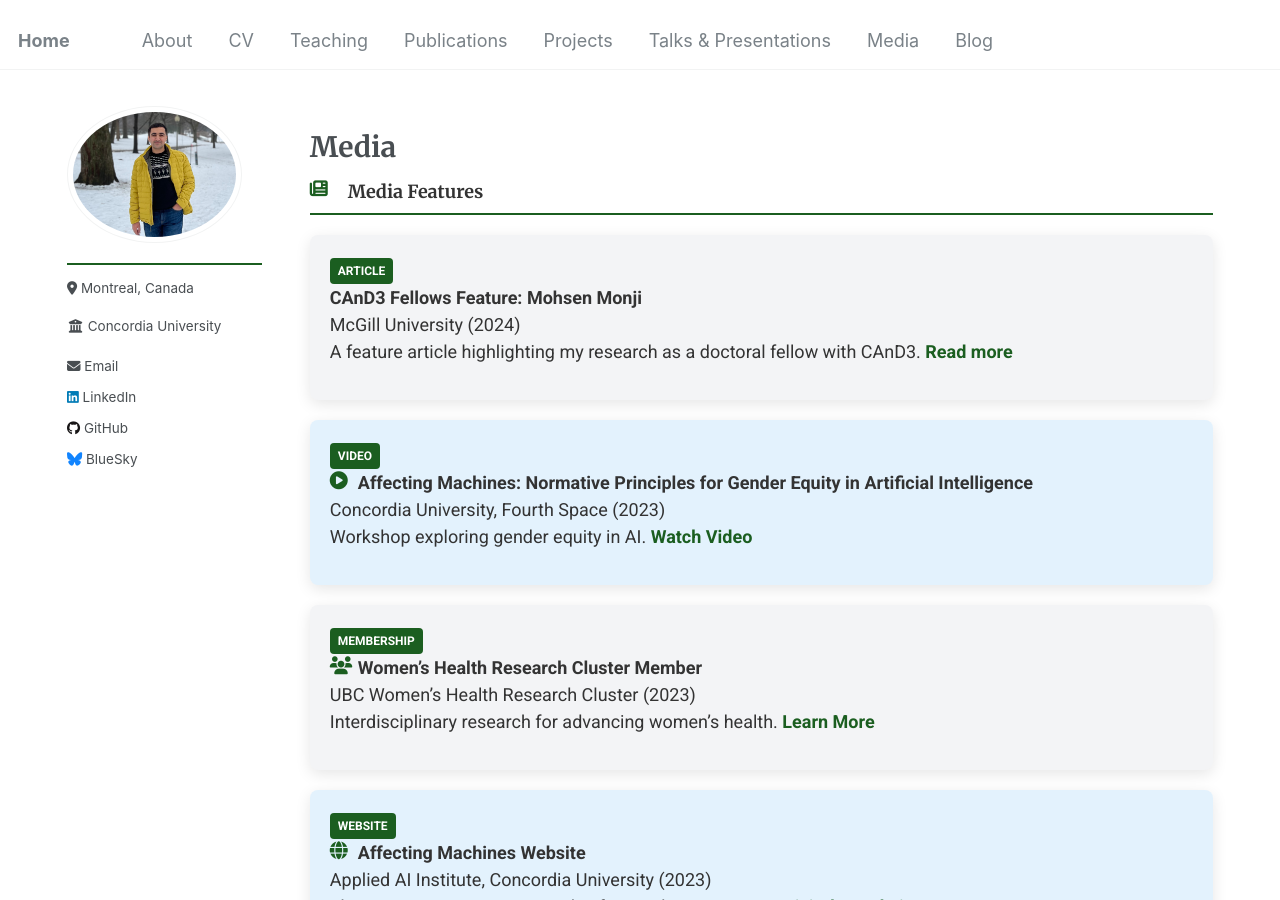
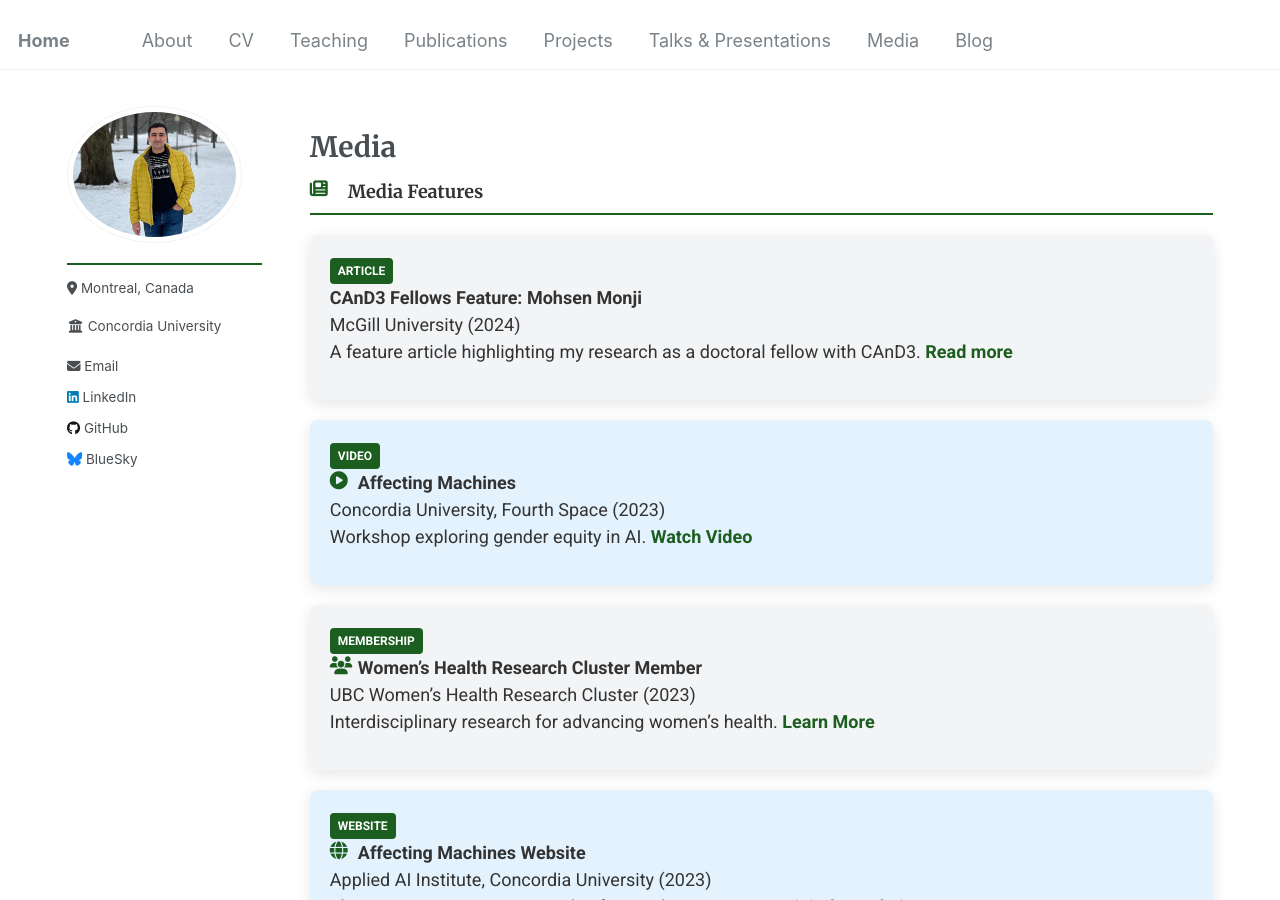
Before and after one commit to Mohsnmonji/mohsnmonji.github.io, a Jekyll site: the page built from _pages/media.md, in a window 1280 px wide and 900 px high. Built offline with Jekyll 4.4.1, drawn with Linux system fonts in a browser that asks for light colours.

Commit message:
Update media.md

```diff
--- a/_pages/media.md
+++ b/_pages/media.md
@@ -106,7 +106,7 @@ author_profile: true
     <span class="tag">Video</span>
     <ul>
       <li>
-        <strong><i class="fas fa-play-circle icon"></i>Affecting Machines: Normative Principles for Gender Equity in Artificial Intelligence</strong> <br>
+        <strong><i class="fas fa-play-circle icon"></i>Affecting Machines </strong> <br>
         <span>Concordia University, Fourth Space (2023)</span><br>
         Workshop exploring gender equity in AI.
         <a href="https://www.youtube.com/watch?v=8aWb-GaUFUI" target="_blank">Watch Video</a>
```
